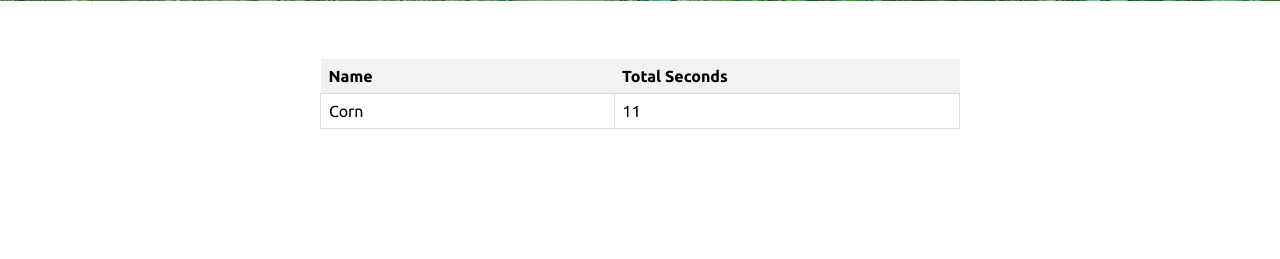
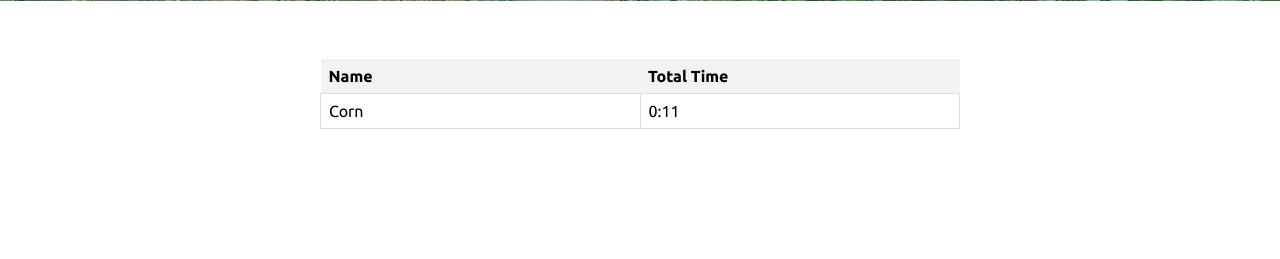
Before and after one commit to hcl-1024/smart-cities, a Flask app: page /smartcities/rank in a window 1280 px wide. Shown: the part 499-758 px from the top of the page. Run offline with Flask 3, Linux system fonts and the light colour scheme; data comes from the database, SQL or seed files in the repository; both versions use the stored data as it was after the commit; some web fonts are replaced.

Commit message:
final updates

```diff
--- a/myproject/templates/finish.html
+++ b/myproject/templates/finish.html
@@ -42,7 +42,7 @@
             {% for entry in entries %}
                 <tr class="table-row">
                     <td>{{ entry['name'] }}</td>
-                    <td>{{ entry['time'] }}</td>
+                    <td>{{ entry['time'] // 60 }}:{{ entry['time'] % 60 }}</td>
                     <td>
                         <form method="POST" action="{{ url_for('finish') }}">
                             <input type="hidden" name="name" value="{{ entry['name'] }}">
--- a/myproject/templates/index.html
+++ b/myproject/templates/index.html
@@ -47,7 +47,7 @@
             {% for entry in entries %}
                 <tr class="table-row">
                     <td>{{ entry['name'] }}</td>
-                    <td>{{ entry['time'] }}</td>
+                    <td>{{ entry['time'] // 60 }}:{{ entry['time'] % 60 }}</td>
                 </tr>
             {% endfor %}
             </tbody>
--- a/myproject/templates/rank.html
+++ b/myproject/templates/rank.html
@@ -32,14 +32,14 @@
             <thead>
                 <tr class="top">
                     <th>Name</th>
-                    <th>Total Seconds</th>
+                    <th>Total Time</th>
                 </tr>
             </thead>
             <tbody>
             {% for entry in entries %}
                 <tr class="table-row">
                     <td>{{ entry['name'] }}</td>
-                    <td>{{ entry['time'] }}</td>
+                    <td>{{ entry['time'] // 60 }}:{{ entry['time'] % 60 }}</td>
                 </tr>
             {% endfor %}
             </tbody>
```
Also changed, not shown: myproject/database.db, 1 other file.
